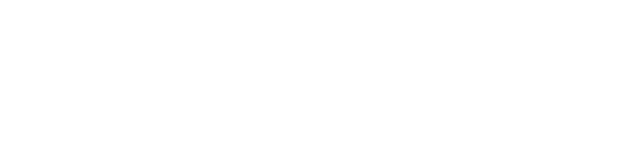
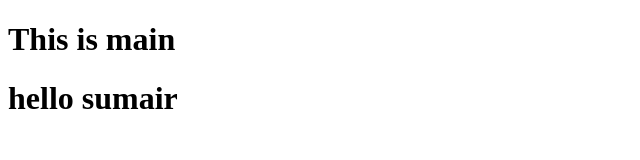
Before and after one commit to Sumair10/git-session, a plain HTML site: page index copy 3.html in a window 1280 px wide. Shown: the whole page, without its empty margins (0-640 px from the left). Drawn offline with Linux system fonts and the light colour scheme.

Commit message:
sumair added

```diff
--- a/index copy 3.html
+++ b/index copy 3.html
@@ -7,6 +7,7 @@
     <title>Document</title>
 </head>
 <body>
-
+    <h1>This is main</h1>
+    <h1> hello sumair </h1>
 </body>
 </html>
```
